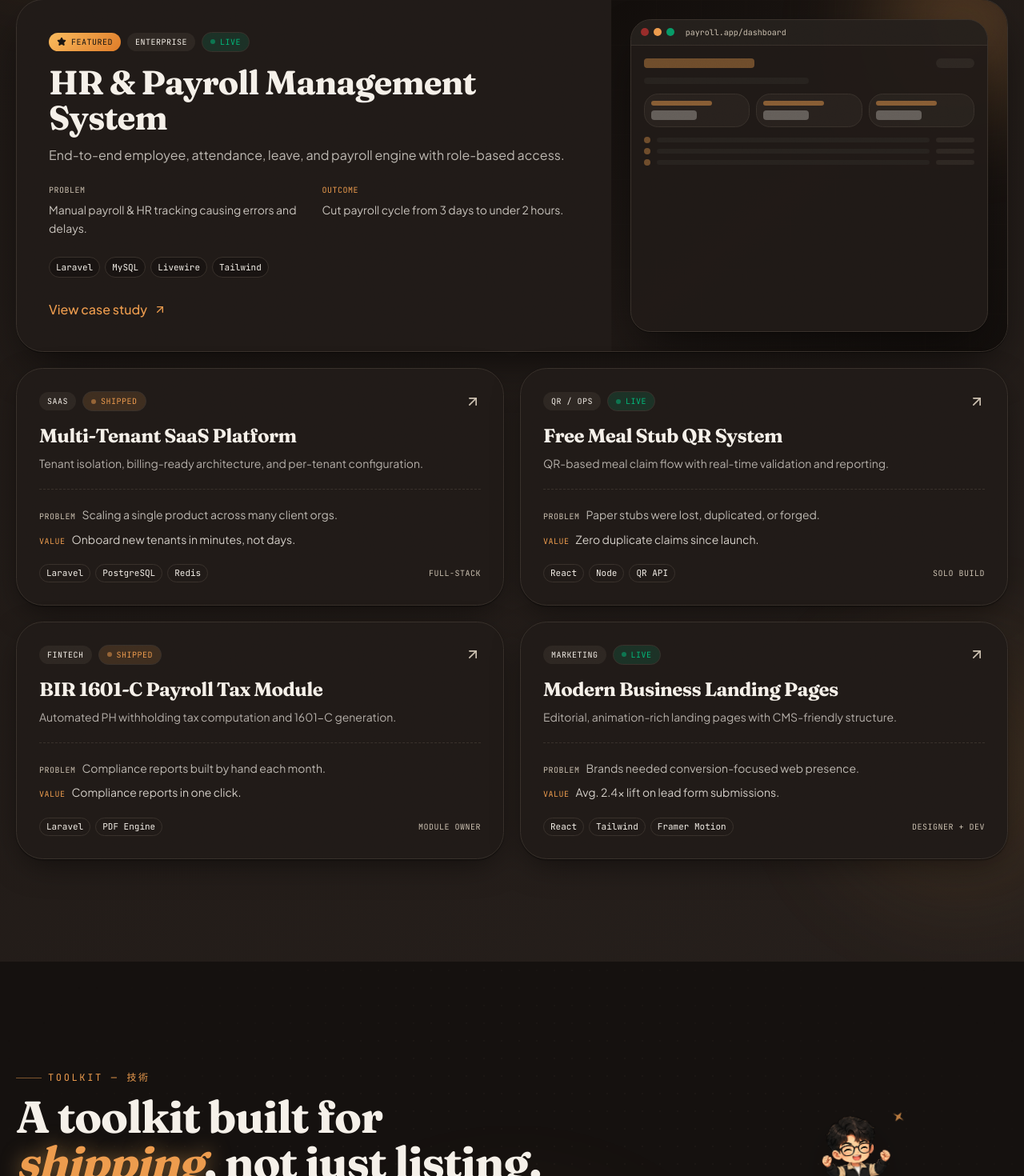
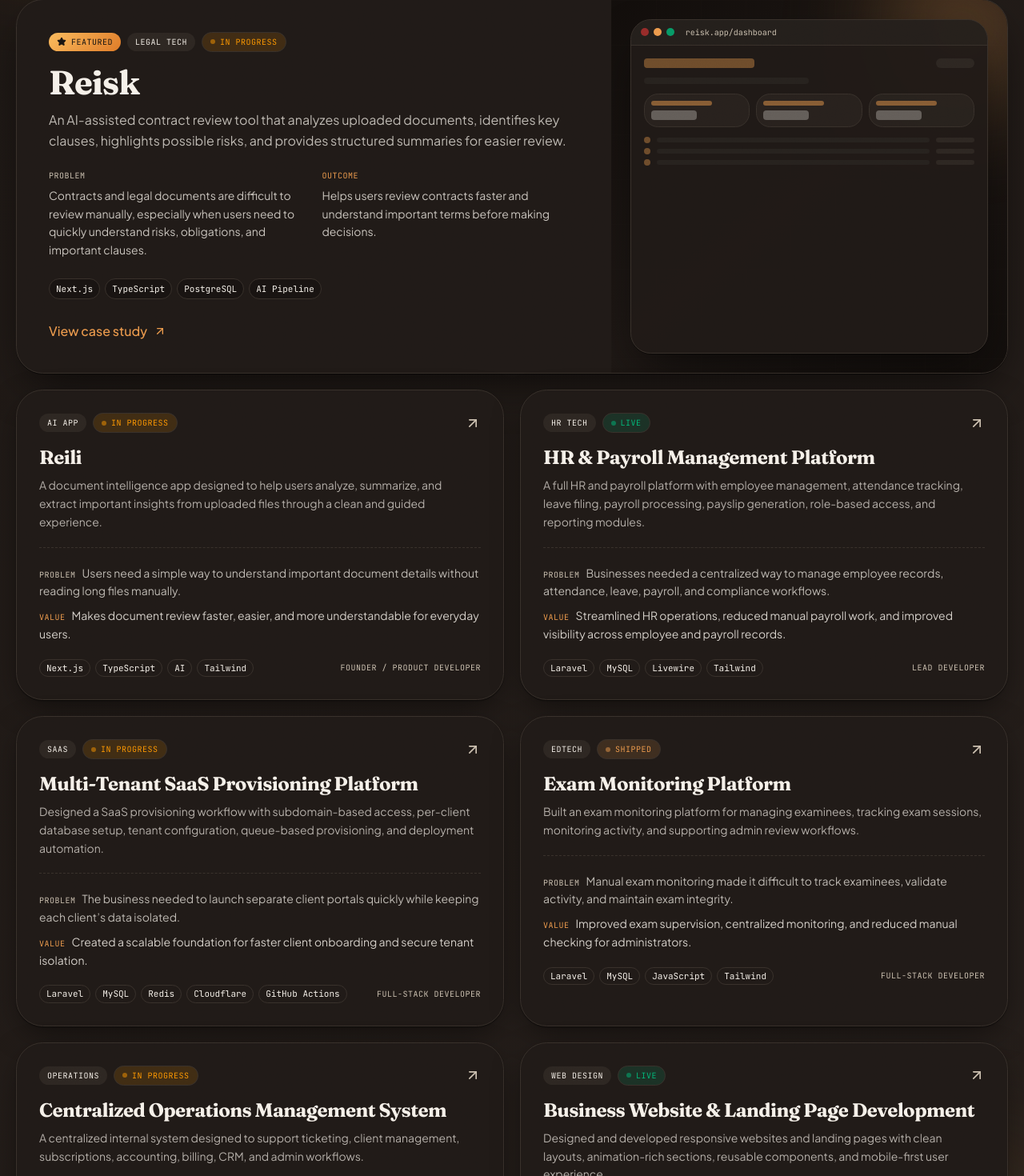
Before and after one commit to dyanyer/portfolio, a React (Vite) app: page / in a window 1280 px wide. Shown: the part 2287-3757 px from the top of the page at 80% size. Built offline with nearby package versions, Linux system fonts and the light colour scheme.

Commit message:
feat: change the content of my works

```diff
--- a/src/components/sections/WorkSection.tsx
+++ b/src/components/sections/WorkSection.tsx
@@ -17,58 +17,94 @@ type Project = {
 
 const projects: Project[] = [
   {
-    title: "HR & Payroll Management System",
-    problem: "Manual payroll & HR tracking causing errors and delays.",
-    desc: "End-to-end employee, attendance, leave, and payroll engine with role-based access.",
-    stack: ["Laravel", "MySQL", "Livewire", "Tailwind"],
-    value: "Cut payroll cycle from 3 days to under 2 hours.",
-    tag: "Enterprise",
-    role: "Lead Developer",
-    status: "Live",
+    title: "Reisk",
+    problem:
+      "Contracts and legal documents are difficult to review manually, especially when users need to quickly understand risks, obligations, and important clauses.",
+    desc: "An AI-assisted contract review tool that analyzes uploaded documents, identifies key clauses, highlights possible risks, and provides structured summaries for easier review.",
+    stack: ["Next.js", "TypeScript", "PostgreSQL", "AI Pipeline"],
+    value:
+      "Helps users review contracts faster and understand important terms before making decisions.",
+    tag: "Legal Tech",
+    role: "Founder / Full-Stack Developer",
+    status: "In Progress",
     href: "#",
     featured: true,
   },
   {
-    title: "Multi-Tenant SaaS Platform",
-    problem: "Scaling a single product across many client orgs.",
-    desc: "Tenant isolation, billing-ready architecture, and per-tenant configuration.",
-    stack: ["Laravel", "PostgreSQL", "Redis"],
-    value: "Onboard new tenants in minutes, not days.",
+    title: "Reili",
+    problem:
+      "Users need a simple way to understand important document details without reading long files manually.",
+    desc: "A document intelligence app designed to help users analyze, summarize, and extract important insights from uploaded files through a clean and guided experience.",
+    stack: ["Next.js", "TypeScript", "AI", "Tailwind"],
+    value:
+      "Makes document review faster, easier, and more understandable for everyday users.",
+    tag: "AI App",
+    role: "Founder / Product Developer",
+    status: "In Progress",
+    href: "#",
+  },
+  {
+    title: "HR & Payroll Management Platform",
+    problem:
+      "Businesses needed a centralized way to manage employee records, attendance, leave, payroll, and compliance workflows.",
+    desc: "A full HR and payroll platform with employee management, attendance tracking, leave filing, payroll processing, payslip generation, role-based access, and reporting modules.",
+    stack: ["Laravel", "MySQL", "Livewire", "Tailwind"],
+    value:
+      "Streamlined HR operations, reduced manual payroll work, and improved visibility across employee and payroll records.",
+    tag: "HR Tech",
+    role: "Lead Developer",
+    status: "Live",
+    href: "#",
+  },
+  {
+    title: "Multi-Tenant SaaS Provisioning Platform",
+    problem:
+      "The business needed to launch separate client portals quickly while keeping each client’s data isolated.",
+    desc: "Designed a SaaS provisioning workflow with subdomain-based access, per-client database setup, tenant configuration, queue-based provisioning, and deployment automation.",
+    stack: ["Laravel", "MySQL", "Redis", "Cloudflare", "GitHub Actions"],
+    value:
+      "Created a scalable foundation for faster client onboarding and secure tenant isolation.",
     tag: "SaaS",
-    role: "Full-Stack",
+    role: "Full-Stack Developer",
+    status: "In Progress",
+    href: "#",
+  },
+  {
+    title: "Exam Monitoring Platform",
+    problem:
+      "Manual exam monitoring made it difficult to track examinees, validate activity, and maintain exam integrity.",
+    desc: "Built an exam monitoring platform for managing examinees, tracking exam sessions, monitoring activity, and supporting admin review workflows.",
+    stack: ["Laravel", "MySQL", "JavaScript", "Tailwind"],
+    value:
+      "Improved exam supervision, centralized monitoring, and reduced manual checking for administrators.",
+    tag: "EdTech",
+    role: "Full-Stack Developer",
     status: "Shipped",
     href: "#",
   },
   {
-    title: "Free Meal Stub QR System",
-    problem: "Paper stubs were lost, duplicated, or forged.",
-    desc: "QR-based meal claim flow with real-time validation and reporting.",
-    stack: ["React", "Node", "QR API"],
-    value: "Zero duplicate claims since launch.",
-    tag: "QR / Ops",
-    role: "Solo Build",
-    status: "Live",
+    title: "Centralized Operations Management System",
+    problem:
+      "Operations teams needed one place to manage tickets, clients, subscriptions, billing, and internal business workflows.",
+    desc: "A centralized internal system designed to support ticketing, client management, subscriptions, accounting, billing, CRM, and admin workflows.",
+    stack: ["Laravel", "MySQL", "Tailwind", "JavaScript"],
+    value:
+      "Helped organize internal operations into a single, scalable admin platform.",
+    tag: "Operations",
+    role: "Lead Developer",
+    status: "In Progress",
     href: "#",
   },
   {
-    title: "BIR 1601-C Payroll Tax Module",
-    problem: "Compliance reports built by hand each month.",
-    desc: "Automated PH withholding tax computation and 1601-C generation.",
-    stack: ["Laravel", "PDF Engine"],
-    value: "Compliance reports in one click.",
-    tag: "Fintech",
-    role: "Module Owner",
-    status: "Shipped",
-    href: "#",
-  },
-  {
-    title: "Modern Business Landing Pages",
-    problem: "Brands needed conversion-focused web presence.",
-    desc: "Editorial, animation-rich landing pages with CMS-friendly structure.",
-    stack: ["React", "Tailwind", "Framer Motion"],
-    value: "Avg. 2.4× lift on lead form submissions.",
-    tag: "Marketing",
-    role: "Designer + Dev",
+    title: "Business Website & Landing Page Development",
+    problem:
+      "Businesses needed modern, responsive websites to present services, build credibility, and generate leads.",
+    desc: "Designed and developed responsive websites and landing pages with clean layouts, animation-rich sections, reusable components, and mobile-first user experience.",
+    stack: ["React", "Vite", "Tailwind", "Framer Motion"],
+    value:
+      "Delivered modern web experiences focused on usability, branding, and conversion.",
+    tag: "Web Design",
+    role: "Designer + Developer",
     status: "Live",
     href: "#",
   },
@@ -82,10 +118,19 @@ const statusColor: Record<Project["status"], string> = {
 
 export const WorkSection = () => {
   return (
-    <section id="work" className="relative py-24 md:py-32 bg-warm/40 noise overflow-hidden">
+    <section
+      id="work"
+      className="relative py-24 md:py-32 bg-warm/40 noise overflow-hidden"
+    >
       {/* Decorative bg */}
-      <div aria-hidden className="absolute top-20 -left-20 h-72 w-72 rounded-full bg-tan/10 blur-3xl" />
-      <div aria-hidden className="absolute bottom-20 -right-20 h-80 w-80 rounded-full bg-accent/10 blur-3xl" />
+      <div
+        aria-hidden
+        className="absolute top-20 -left-20 h-72 w-72 rounded-full bg-tan/10 blur-3xl"
+      />
+      <div
+        aria-hidden
+        className="absolute bottom-20 -right-20 h-80 w-80 rounded-full bg-accent/10 blur-3xl"
+      />
 
       <div className="container relative">
         <div className="flex flex-col md:flex-row md:items-end md:justify-between gap-8 mb-14">
@@ -95,19 +140,28 @@ export const WorkSection = () => {
               Work — 作品
             </div>
             <h2 className="font-display mt-3 text-4xl md:text-5xl lg:text-[56px] font-bold leading-[1.02] tracking-tight text-balance">
-              Selected systems, shipped to <span className="italic text-tan-glow">real users</span>.
+              Selected systems, shipped to{" "}
+              <span className="italic text-tan-glow">real users</span>.
             </h2>
             <p className="mt-4 text-foreground/70 text-base md:text-lg max-w-xl leading-relaxed">
-              From payroll engines to SaaS platforms — built to be used daily, not just demoed once.
+              From payroll engines to SaaS platforms — built to be used daily,
+              not just demoed once.
             </p>
           </div>
           <motion.div
-            initial={{ opacity: 0, y: 20 }} whileInView={{ opacity: 1, y: 0 }} viewport={{ once: true }}
+            initial={{ opacity: 0, y: 20 }}
+            whileInView={{ opacity: 1, y: 0 }}
+            viewport={{ once: true }}
             className="hidden md:flex items-center gap-3 rounded-2xl border border-border bg-card/70 backdrop-blur p-3 pr-5 shadow-soft"
           >
-            <img src={laptop} alt="" className="h-16 w-16 object-contain animate-float" />
+            <img
+              src={laptop}
+              alt=""
+              className="h-16 w-16 object-contain animate-float"
+            />
             <div className="text-xs font-mono uppercase tracking-wider text-muted-foreground max-w-[12rem] leading-relaxed">
-              <span className="text-tan">// 5 case studies</span><br />
+              <span className="text-tan">// 5 case studies</span>
+              <br />
               shipped & maintained
             </div>
           </motion.div>
@@ -118,7 +172,9 @@ export const WorkSection = () => {
 
         {/* Grid */}
         <div className="grid md:grid-cols-2 gap-5 mt-5">
-          {projects.slice(1).map((p, i) => <ProjectCard key={p.title} project={p} index={i} />)}
+          {projects.slice(1).map((p, i) => (
+            <ProjectCard key={p.title} project={p} index={i} />
+          ))}
         </div>
       </div>
     </section>
@@ -126,7 +182,9 @@ export const WorkSection = () => {
 };
 
 const StatusPill = ({ status }: { status: Project["status"] }) => (
-  <span className={`inline-flex items-center gap-1.5 rounded-full border font-mono text-[10px] px-2.5 py-1 uppercase tracking-wider ${statusColor[status]}`}>
+  <span
+    className={`inline-flex items-center gap-1.5 rounded-full border font-mono text-[10px] px-2.5 py-1 uppercase tracking-wider ${statusColor[status]}`}
+  >
     <span className="h-1.5 w-1.5 rounded-full bg-current animate-pulse" />
     {status}
   </span>
@@ -135,7 +193,9 @@ const StatusPill = ({ status }: { status: Project["status"] }) => (
 const FeaturedCard = ({ project }: { project: Project }) => (
   <motion.a
     href={project.href}
-    initial={{ opacity: 0, y: 30 }} whileInView={{ opacity: 1, y: 0 }} viewport={{ once: true, margin: "-80px" }}
+    initial={{ opacity: 0, y: 30 }}
+    whileInView={{ opacity: 1, y: 0 }}
+    viewport={{ once: true, margin: "-80px" }}
     transition={{ duration: 0.65 }}
     className="group block rounded-3xl border border-border bg-card overflow-hidden shadow-card hover:border-tan/60 hover:shadow-glow transition-[border-color,box-shadow]"
   >
@@ -145,24 +205,43 @@ const FeaturedCard = ({ project }: { project: Project }) => (
           <span className="inline-flex items-center gap-1.5 rounded-full bg-tan-gradient text-tan-foreground font-mono text-[10px] px-2.5 py-1 uppercase tracking-wider">
             <Star className="h-3 w-3 fill-current" /> Featured
           </span>
-          <span className="rounded-full bg-secondary font-mono text-[10px] px-2.5 py-1 uppercase tracking-wider">{project.tag}</span>
+          <span className="rounded-full bg-secondary font-mono text-[10px] px-2.5 py-1 uppercase tracking-wider">
+            {project.tag}
+          </span>
           <StatusPill status={project.status} />
         </div>
-        <h3 className="font-display text-3xl md:text-4xl lg:text-[42px] font-bold leading-[1.05] tracking-tight">{project.title}</h3>
-        <p className="mt-3 text-foreground/75 leading-relaxed">{project.desc}</p>
+        <h3 className="font-display text-3xl md:text-4xl lg:text-[42px] font-bold leading-[1.05] tracking-tight">
+          {project.title}
+        </h3>
+        <p className="mt-3 text-foreground/75 leading-relaxed">
+          {project.desc}
+        </p>
         <div className="mt-6 grid sm:grid-cols-2 gap-5 text-sm">
           <div>
-            <div className="font-mono text-[10px] uppercase text-muted-foreground tracking-wider mb-1.5">Problem</div>
-            <div className="text-foreground/80 leading-relaxed">{project.problem}</div>
+            <div className="font-mono text-[10px] uppercase text-muted-foreground tracking-wider mb-1.5">
+              Problem
+            </div>
+            <div className="text-foreground/80 leading-relaxed">
+              {project.problem}
+            </div>
           </div>
           <div>
-            <div className="font-mono text-[10px] uppercase text-tan tracking-wider mb-1.5">Outcome</div>
-            <div className="text-foreground/80 leading-relaxed">{project.value}</div>
+            <div className="font-mono text-[10px] uppercase text-tan tracking-wider mb-1.5">
+              Outcome
+            </div>
+            <div className="text-foreground/80 leading-relaxed">
+              {project.value}
+            </div>
           </div>
         </div>
         <div className="mt-6 flex flex-wrap gap-1.5">
           {project.stack.map((s) => (
-            <span key={s} className="rounded-md border border-border bg-background/60 px-2 py-1 font-mono text-[11px]">{s}</span>
+            <span
+              key={s}
+              className="rounded-md border border-border bg-background/60 px-2 py-1 font-mono text-[11px]"
+            >
+              {s}
+            </span>
           ))}
         </div>
         <div className="mt-7 inline-flex items-center gap-2 font-medium text-tan group-hover:gap-3 transition-[gap]">
@@ -180,7 +259,9 @@ const FeaturedCard = ({ project }: { project: Project }) => (
             <span className="h-2.5 w-2.5 rounded-full bg-destructive/70" />
             <span className="h-2.5 w-2.5 rounded-full bg-tan" />
             <span className="h-2.5 w-2.5 rounded-full bg-emerald-500/80" />
-            <span className="ml-2 font-mono text-[10px] text-muted-foreground">payroll.app/dashboard</span>
+            <span className="ml-2 font-mono text-[10px] text-muted-foreground">
+              reisk.app/dashboard
+            </span>
           </div>
           <div className="p-4 space-y-3">
             <div className="flex items-center justify-between">
@@ -190,7 +271,10 @@ const FeaturedCard = ({ project }: { project: Project }) => (
             <div className="h-2 w-1/2 bg-muted rounded" />
             <div className="grid grid-cols-3 gap-2 mt-3">
               {[...Array(3)].map((_, i) => (
-                <div key={i} className="rounded-lg bg-secondary/60 border border-border p-2 space-y-1.5">
+                <div
+                  key={i}
+                  className="rounded-lg bg-secondary/60 border border-border p-2 space-y-1.5"
+                >
                   <div className="h-1.5 w-2/3 bg-tan/50 rounded" />
                   <div className="h-3 w-1/2 bg-foreground/30 rounded" />
                 </div>
@@ -212,10 +296,18 @@ const FeaturedCard = ({ project }: { project: Project }) => (
   </motion.a>
 );
 
-const ProjectCard = ({ project, index }: { project: Project; index: number }) => (
+const ProjectCard = ({
+  project,
+  index,
+}: {
+  project: Project;
+  index: number;
+}) => (
   <motion.a
     href={project.href}
-    initial={{ opacity: 0, y: 30 }} whileInView={{ opacity: 1, y: 0 }} viewport={{ once: true, margin: "-60px" }}
+    initial={{ opacity: 0, y: 30 }}
+    whileInView={{ opacity: 1, y: 0 }}
+    viewport={{ once: true, margin: "-60px" }}
     transition={{ duration: 0.5, delay: index * 0.08 }}
     whileHover={{ y: -4 }}
     className="group relative block rounded-3xl border border-border bg-card p-6 md:p-7 shadow-soft hover:shadow-card hover:border-tan/60 transition-[border-color,box-shadow] overflow-hidden"
@@ -224,28 +316,47 @@ const ProjectCard = ({ project, index }: { project: Project; index: number }) =>
 
     <div className="relative flex items-center justify-between mb-4 flex-wrap gap-2">
       <div className="flex items-center gap-2 flex-wrap">
-        <span className="rounded-full bg-secondary font-mono text-[10px] px-2.5 py-1 uppercase tracking-wider">{project.tag}</span>
+        <span className="rounded-full bg-secondary font-mono text-[10px] px-2.5 py-1 uppercase tracking-wider">
+          {project.tag}
+        </span>
         <StatusPill status={project.status} />
       </div>
       <ArrowUpRight className="h-5 w-5 text-muted-foreground transition group-hover:text-tan group-hover:rotate-12" />
     </div>
-    <h3 className="relative font-display text-2xl font-bold leading-tight tracking-tight">{project.title}</h3>
-    <p className="relative mt-2 text-sm text-foreground/70 leading-relaxed">{project.desc}</p>
+    <h3 className="relative font-display text-2xl font-bold leading-tight tracking-tight">
+      {project.title}
+    </h3>
+    <p className="relative mt-2 text-sm text-foreground/70 leading-relaxed">
+      {project.desc}
+    </p>
     <div className="relative mt-5 pt-5 border-t border-dashed border-border space-y-2 text-sm">
       <div className="text-foreground/75 leading-relaxed">
-        <span className="font-mono text-[10px] uppercase text-muted-foreground tracking-wider mr-2">Problem</span>{project.problem}
+        <span className="font-mono text-[10px] uppercase text-muted-foreground tracking-wider mr-2">
+          Problem
+        </span>
+        {project.problem}
       </div>
       <div className="text-foreground/85 leading-relaxed">
-        <span className="font-mono text-[10px] uppercase text-tan tracking-wider mr-2">Value</span>{project.value}
+        <span className="font-mono text-[10px] uppercase text-tan tracking-wider mr-2">
+          Value
+        </span>
+        {project.value}
       </div>
     </div>
     <div className="relative mt-5 flex items-center justify-between gap-3">
       <div className="flex flex-wrap gap-1.5">
         {project.stack.map((s) => (
-          <span key={s} className="rounded-md border border-border px-2 py-0.5 font-mono text-[11px]">{s}</span>
+          <span
+            key={s}
+            className="rounded-md border border-border px-2 py-0.5 font-mono text-[11px]"
+          >
+            {s}
+          </span>
         ))}
       </div>
-      <span className="font-mono text-[10px] uppercase text-muted-foreground tracking-wider whitespace-nowrap">{project.role}</span>
+      <span className="font-mono text-[10px] uppercase text-muted-foreground tracking-wider whitespace-nowrap">
+        {project.role}
+      </span>
     </div>
   </motion.a>
 );
```
